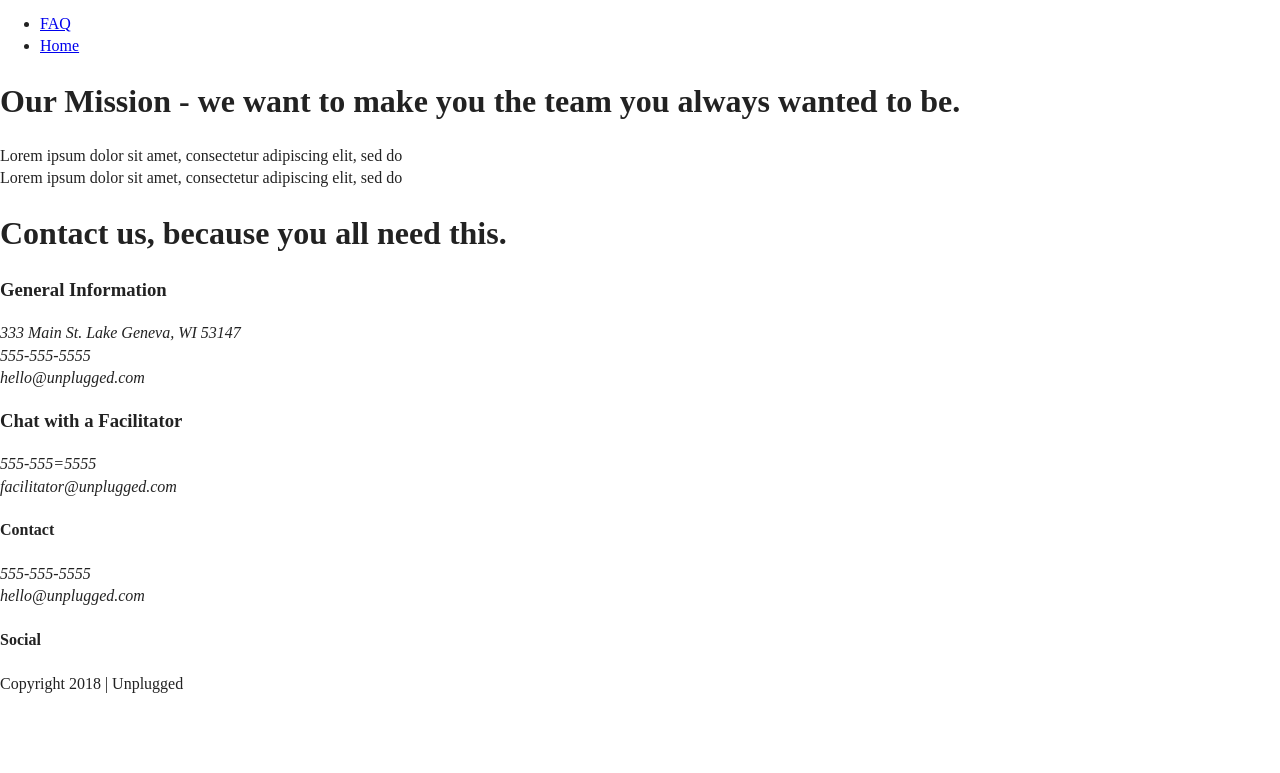
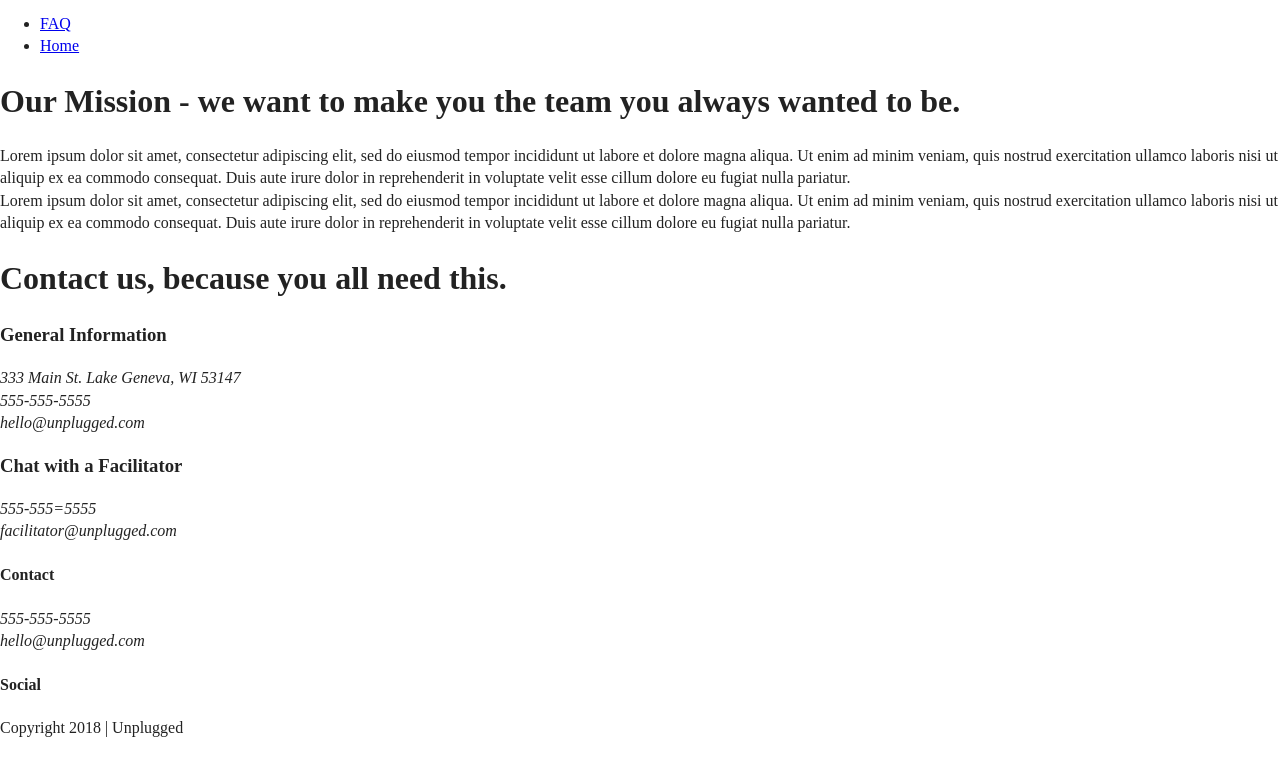
Before and after one commit to bristaro/boilerplate-website, a website: page about/index.html in a window 1280 px wide. Shown: the part 27-800 px from the top of the page. Drawn offline with Linux system fonts and the light colour scheme.

Commit message:
updated mission paragraph content

```diff
--- a/about/index.html
+++ b/about/index.html
@@ -42,7 +42,9 @@
       <div class="content-wrapper">
           <div class="mission-content">
             <h1>Our Mission - we want to make you the team you always wanted to be.</h1>
-            <p>Lorem ipsum dolor sit amet, consectetur adipiscing elit, sed do <br> Lorem ipsum dolor sit amet, consectetur adipiscing elit, sed do </p>
+            <p>Lorem ipsum dolor sit amet, consectetur adipiscing elit, sed do eiusmod tempor incididunt ut labore et dolore magna aliqua. Ut enim ad minim veniam, quis nostrud exercitation ullamco laboris nisi ut aliquip ex ea commodo consequat. Duis aute irure dolor
+              in reprehenderit in voluptate velit esse cillum dolore eu fugiat nulla pariatur. <br> Lorem ipsum dolor sit amet, consectetur adipiscing elit, sed do eiusmod tempor incididunt ut labore et dolore magna aliqua. Ut enim ad minim veniam, quis nostrud exercitation ullamco laboris nisi ut aliquip ex ea commodo consequat. Duis aute irure dolor
+              in reprehenderit in voluptate velit esse cillum dolore eu fugiat nulla pariatur. </p>
           </div>
       </div> <!-- mission content wrapper ends -->
   </section>
```
